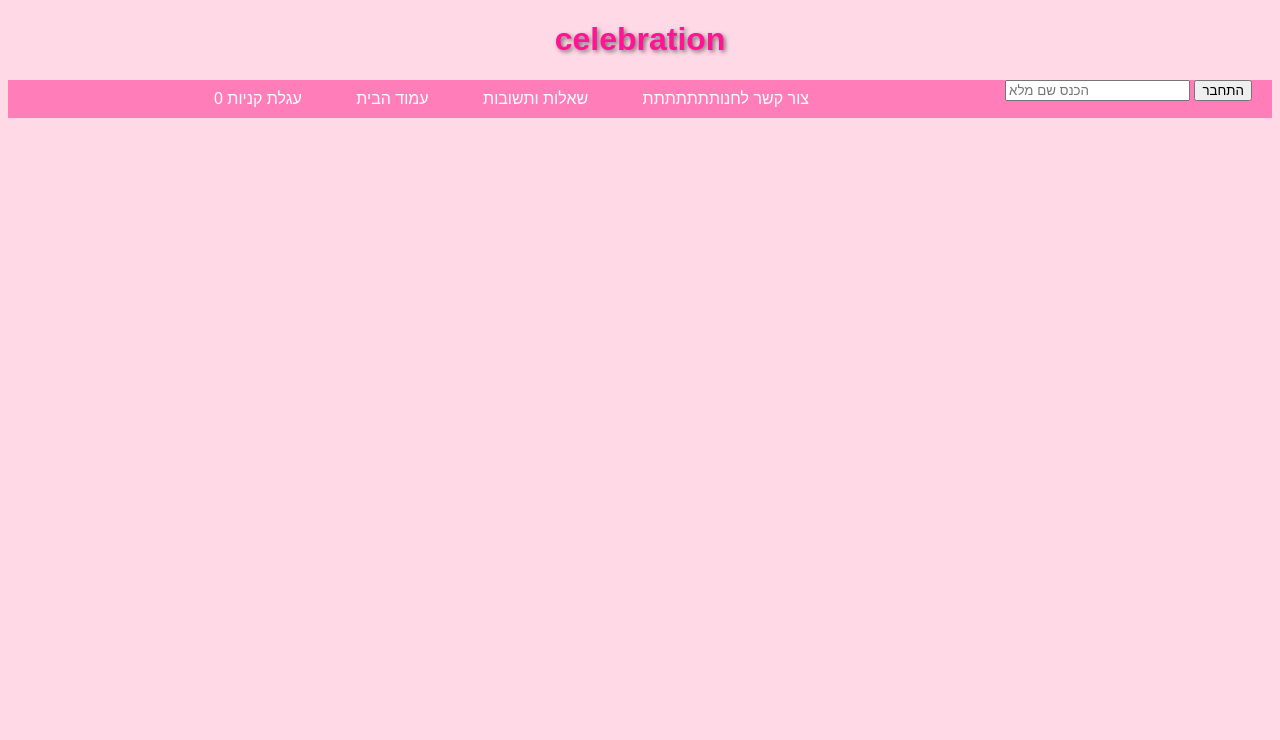
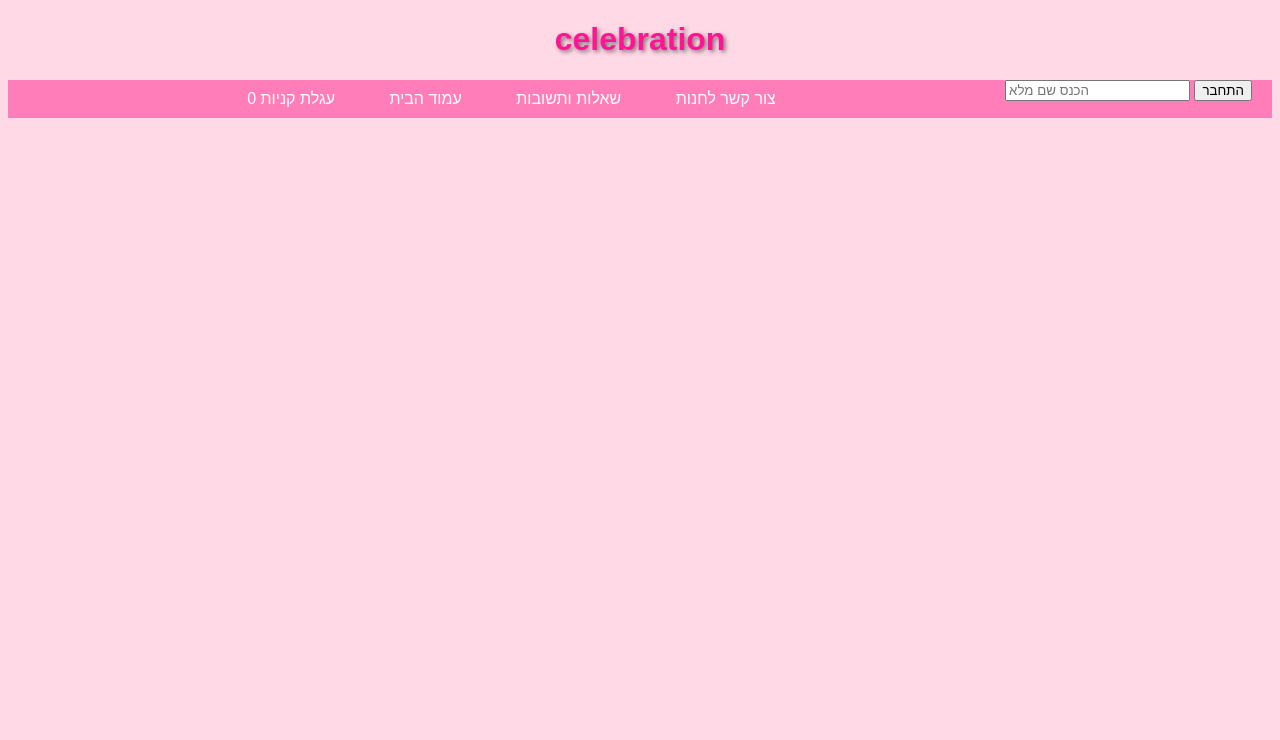
Before and after one commit to NeilZer/Celebration_Devops_Final, a website: page public/html/homepage.html in a window 1280 px wide. Shown: the top 740 px of the page. Drawn offline with Linux system fonts and the light colour scheme; no server answers.

Commit message:
fix again

```diff
--- a/public/html/homepage.html
+++ b/public/html/homepage.html
@@ -19,7 +19,7 @@
     </header>
 
     <nav>
-        <a href="/html/contact.html">צור קשר לחנותתתתתתת</a>
+        <a href="/html/contact.html">צור קשר לחנות</a>
         <a href="/html/qa.html">שאלות ותשובות</a>
         <a href="/html/homepage.html">עמוד הבית</a>
         <a href="#cart" onclick="toggleCart()">עגלת קניות <span id="cart-count">0</span></a>
```
